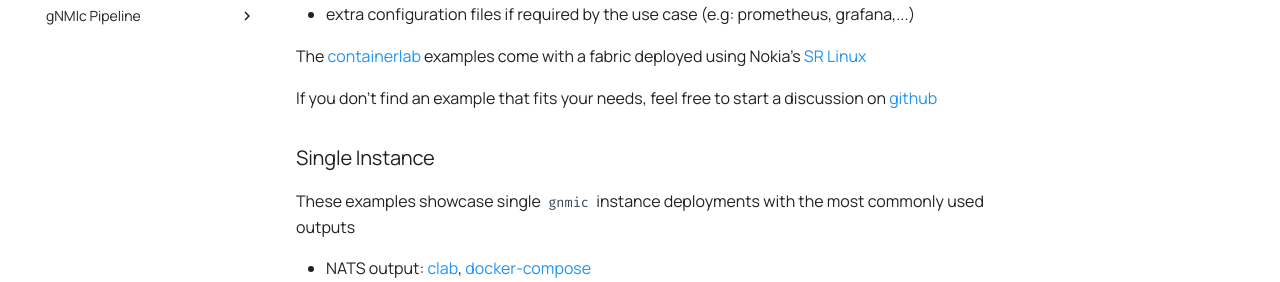
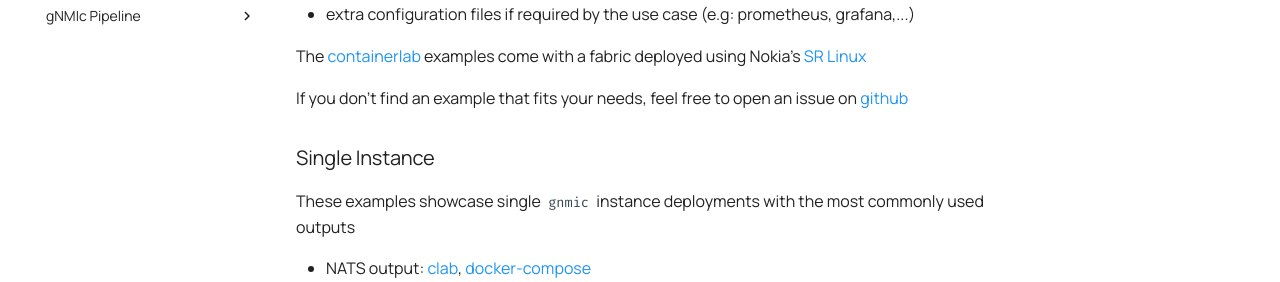
Before and after one commit to openconfig/gnmic, an MkDocs documentation site: the page built from docs/deployments/deployments_intro.md, in a window 1280 px wide and 900 px high, scrolled down 321 px. Shown: the part 173-455 px from the top of the window. Built offline with MkDocs 1.6.1 and Material for MkDocs 9.7.7, drawn with Linux system fonts in a browser that asks for light colours; comment, search, counter and statistics services are not loaded.

Commit message:
remove broken link

```diff
--- a/docs/deployments/deployments_intro.md
+++ b/docs/deployments/deployments_intro.md
@@ -13,7 +13,8 @@
 
 The [containerlab](https://containerlab.srlinux.dev/) examples come with a fabric deployed using Nokia's [SR Linux](https://learn.srlinux.dev)
 
-If you don't find an example that fits your needs, feel free to start a discussion on [github](https://github.com/openconfig/gnmic/discussions)
+If you don't find an example that fits your needs, feel free to open an issue on [github](https://github.com/openconfig/gnmic/issues/new)
+
 ### Single Instance
 
 These examples showcase single `gnmic` instance deployments with the most commonly used outputs
```
